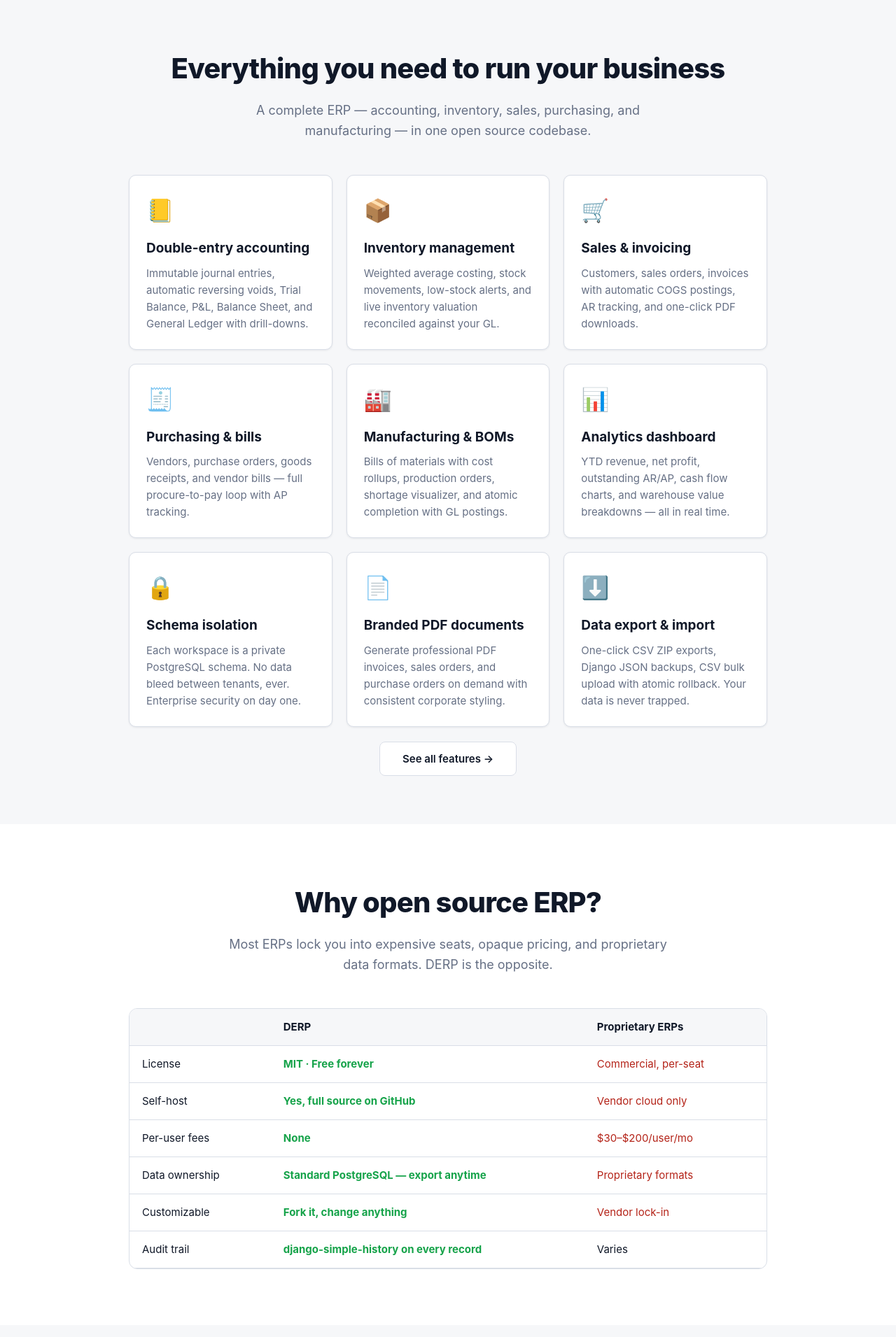
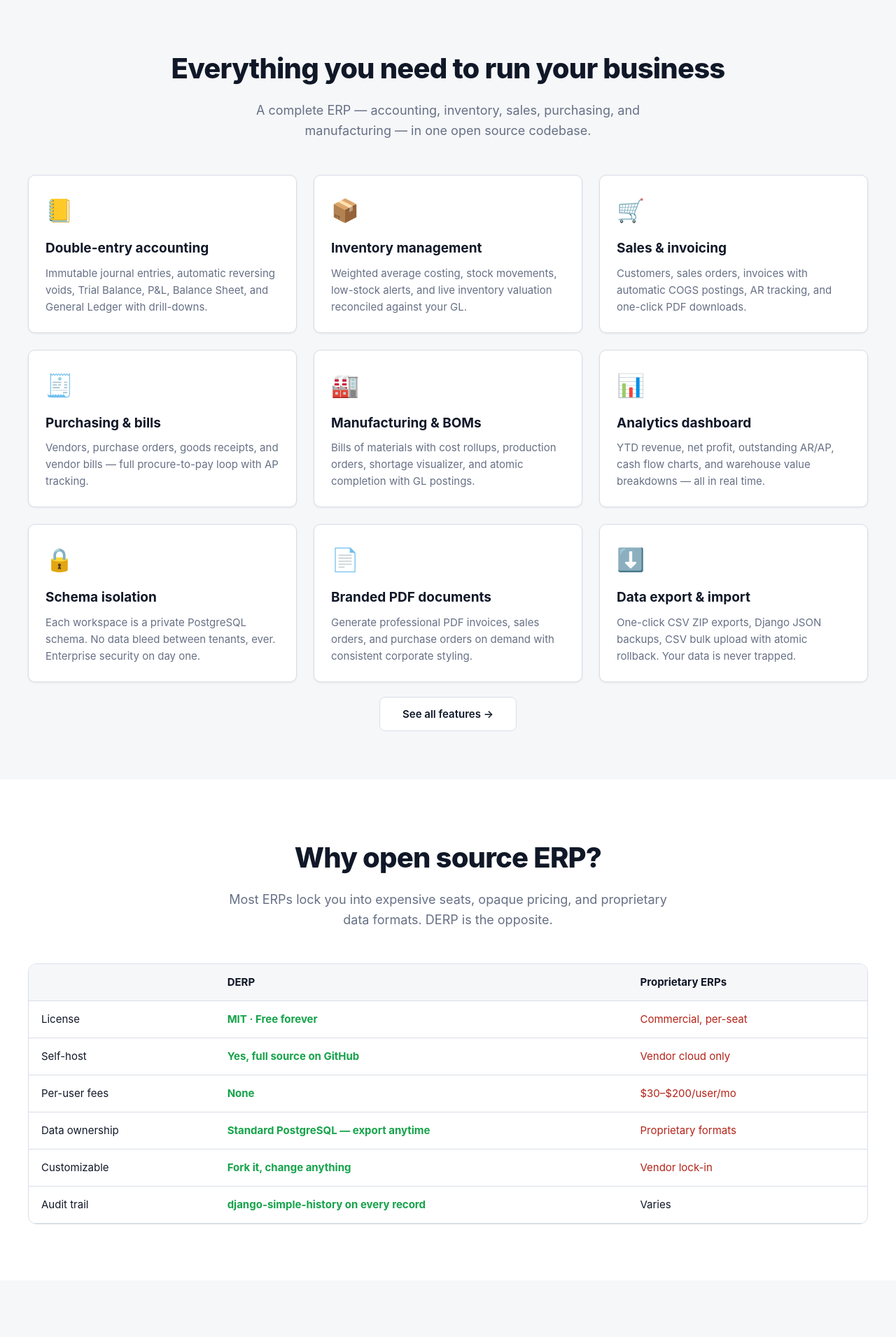
Before and after one commit to DevanMetz/DERP, a Django app: template templates/tenants/landing.html in a window 1280 px wide. Shown: the part 705-2616 px from the top of the page at 70% size. Run offline with Django 5.2, Linux system fonts and the light colour scheme; the template is opened without the code that fills it, so the values that code supplies are empty.

Commit message:
Widen container to 1280px so content fills more of the screen

```diff
--- a/templates/tenants/features.html
+++ b/templates/tenants/features.html
@@ -65,7 +65,7 @@
     }
     nav .cta:hover { background: var(--accent-dark); }
     main { flex: 1; }
-    .container { max-width: 960px; margin: 0 auto; padding: 0 24px; }
+    .container { max-width: 1280px; margin: 0 auto; padding: 0 40px; }
     .page-hero { padding: 80px 24px 32px; text-align: center; }
     .page-hero h1 { font-size: 56px; font-weight: 800; letter-spacing: -.025em; line-height: 1.05; margin-bottom: 18px; }
     .page-hero p { font-size: 20px; line-height: 1.5; color: var(--muted); max-width: 720px; margin: 0 auto; }
@@ -97,7 +97,7 @@
       scroll-margin-top: 20px;
     }
     .feature-section > .container > .lede { font-size: 18px; color: var(--muted); margin-bottom: 36px; max-width: 720px; }
-    .feature-list { display: grid; grid-template-columns: repeat(auto-fit, minmax(280px, 1fr)); gap: 18px; }
+    .feature-list { display: grid; grid-template-columns: repeat(auto-fit, minmax(300px, 1fr)); gap: 22px; }
     .feature-card {
       background: #fff;
       border: 1px solid var(--line);
--- a/templates/tenants/landing.html
+++ b/templates/tenants/landing.html
@@ -210,7 +210,8 @@
     }
     .signin-go:hover { background: var(--accent-dark); }
     main { flex: 1; }
-    .container { max-width: 960px; margin: 0 auto; padding: 0 24px; }
+    .container { max-width: 1280px; margin: 0 auto; padding: 0 40px; }
+    .container-narrow { max-width: 880px; margin: 0 auto; padding: 0 24px; }
     .hero { padding: 96px 24px 56px; text-align: center; }
     .hero h1 { font-size: 64px; font-weight: 800; line-height: 1.05; margin-bottom: 24px; letter-spacing: -.025em; }
     .hero h1 em { color: var(--accent); font-style: normal; }
@@ -256,8 +257,8 @@
     .section-title p { color: var(--muted); font-size: 18px; max-width: 640px; margin: 0 auto; }
     .features {
       display: grid;
-      grid-template-columns: repeat(auto-fit, minmax(260px, 1fr));
-      gap: 20px;
+      grid-template-columns: repeat(auto-fit, minmax(300px, 1fr));
+      gap: 24px;
     }
     .feature {
       background: #fff;
```
